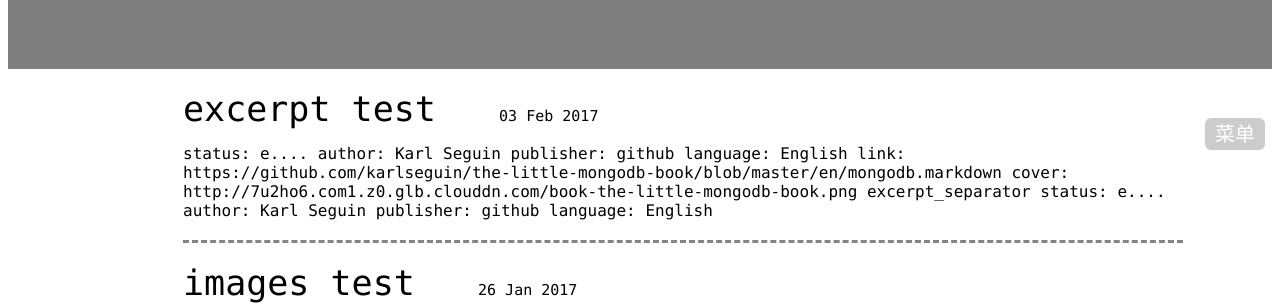
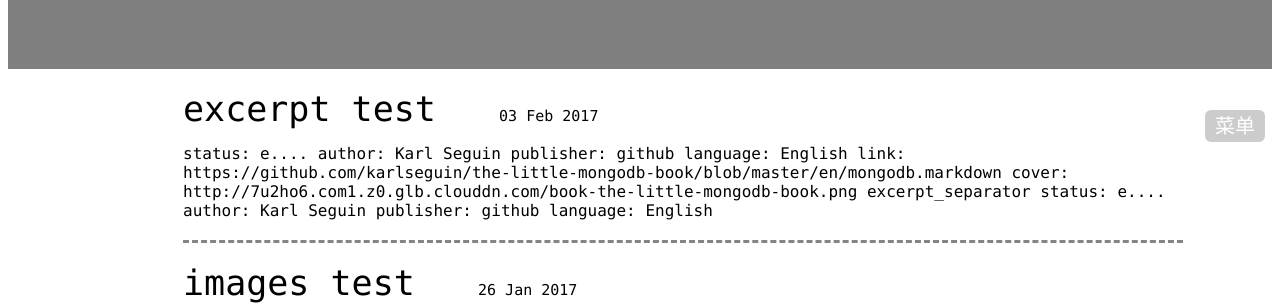
Before and after one commit to wangjianjie606/dono, a Jekyll site: the page built from index.html, in a window 1280 px wide. Shown: the part 239-544 px from the top of the page. Built offline with Jekyll 4.4.1, drawn with Linux system fonts in a browser that asks for light colours.

Commit message:
modify home page...

```diff
--- a/assets/css/home.css
+++ b/assets/css/home.css
@@ -22,6 +22,7 @@ body{
 #homeMenuBtnDiv{
 	position:fixed;
 	left:1200px;
+	top:300px;
 	margin-top:50px;
 	text-align:center;
 	width:70px;
```
